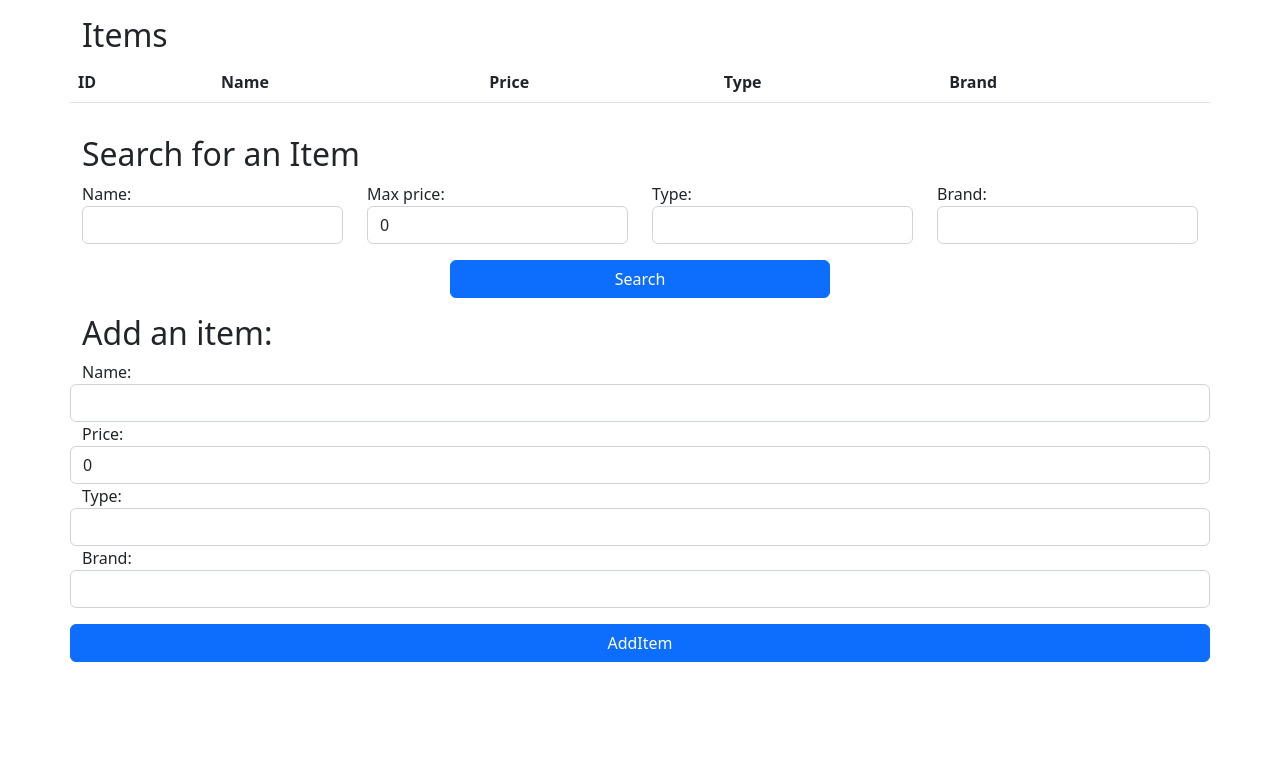
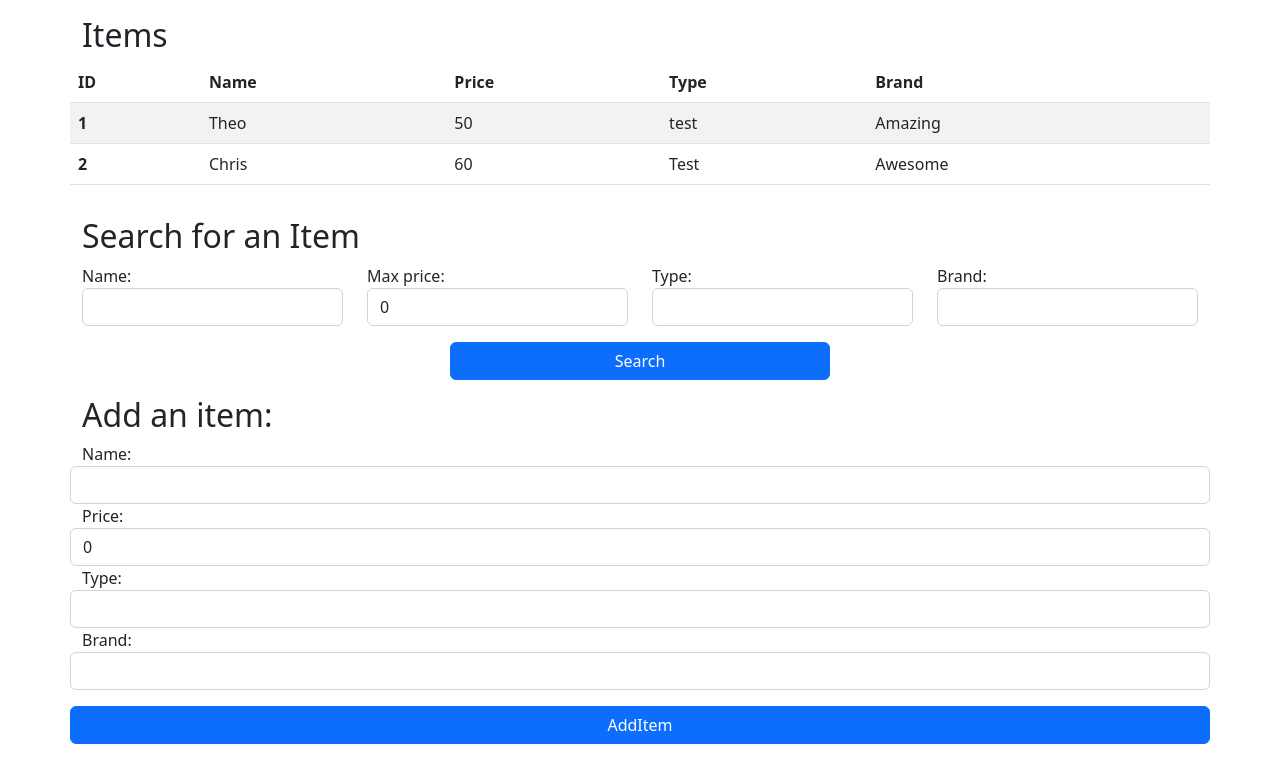
Before and after one commit to Chris-cvR/React-Inventory-Management-System, a React (Create React App) app: page / in a window 1280 px wide. Shown: the top 782 px of the page. Built offline with nearby package versions, Linux system fonts and the light colour scheme; data requests are answered from the project's data file.

Commit message:
Video 10 & 11 implementation - JSON database

```diff
--- /dev/null
+++ b/db.json
@@ -0,0 +1,18 @@
+{
+  "items": [
+    {
+      "name": "Theo",
+      "price": "50",
+      "type": "test",
+      "brand": "Amazing",
+      "id": 1
+    },
+    {
+      "name": "Chris",
+      "price": "60",
+      "type": "Test",
+      "brand": "Awesome",
+      "id": 2
+    }
+  ]
+}
--- a/src/App.js
+++ b/src/App.js
@@ -1,11 +1,22 @@
 import SearchBar from "./SearchBar";
 import AddItem from "./AddItem";
 import ItemsDisplay from "./ItemsDisplay";
-import { useState } from "react";
+import { useState, useEffect } from "react";
 
 function App() {
   const [filters, setFilters] = useState({});
   const [data, setData] = useState({ items: [] });
+
+  //A hook is a function provided by react allowing you to modify the default behavior of a component
+
+  useEffect(() => {
+    fetch("http://localhost:3000/items")
+      .then((response) => response.json())
+      .then((data) => setData({ items: data }));
+  }, []);
+
+  //useEffect is the same as ComponentdidMount for example
+  //you can pass a dependency list, such that when the things specified in the list are changed, then the useEffect will be used
 
   const updateFilters = (searchParams) => {
     setFilters(searchParams);
@@ -13,40 +24,50 @@ function App() {
 
   const addItemToData = (item) => {
     let items = data["items"];
-    item.id = items.length;
-    items.push(item);
-    setData({ items: items });
-    console.log(data);
+
+    const requestOptions = {
+      method: "POST",
+      headers: {
+        "Content-Type": "application/json",
+      },
+      body: JSON.stringify(item),
+    };
+    fetch("http://localhost:3000/items", requestOptions)
+      .then((response) => response.json())
+      .then((data) => {
+        items.push(data);
+        setData({ items: items });
+      });
   };
 
   const filterData = (data) => {
     const filteredData = [];
 
-    if (!filters.name){
+    if (!filters.name) {
       return data;
     }
 
-    for (const item of data){
-      if (filters.name !== "" && item.name !== filters.name){
-          continue;
-      }
-      if (filters.price !== 0 && item.price > filters.price){
+    for (const item of data) {
+      if (filters.name !== "" && item.name !== filters.name) {
         continue;
       }
-      if (filters.type !== "" && item.name !== filters.type){
+      if (filters.price !== 0 && item.price > filters.price) {
         continue;
       }
-      if (filters.brand !== "" && item.name !== filters.brand){
+      if (filters.type !== "" && item.name !== filters.type) {
+        continue;
+      }
+      if (filters.brand !== "" && item.name !== filters.brand) {
         continue;
       }
       filteredData.push(item);
     }
     return filteredData;
-  }
+  };
 
   return (
     <div className="container">
-       <div className="row mt-3">
+      <div className="row mt-3">
         <ItemsDisplay items={filterData(data["items"])} />
       </div>
       <div className="row mt-3">
```
Also changed, not shown: src/Class.js (added, +30 -0 lines).
